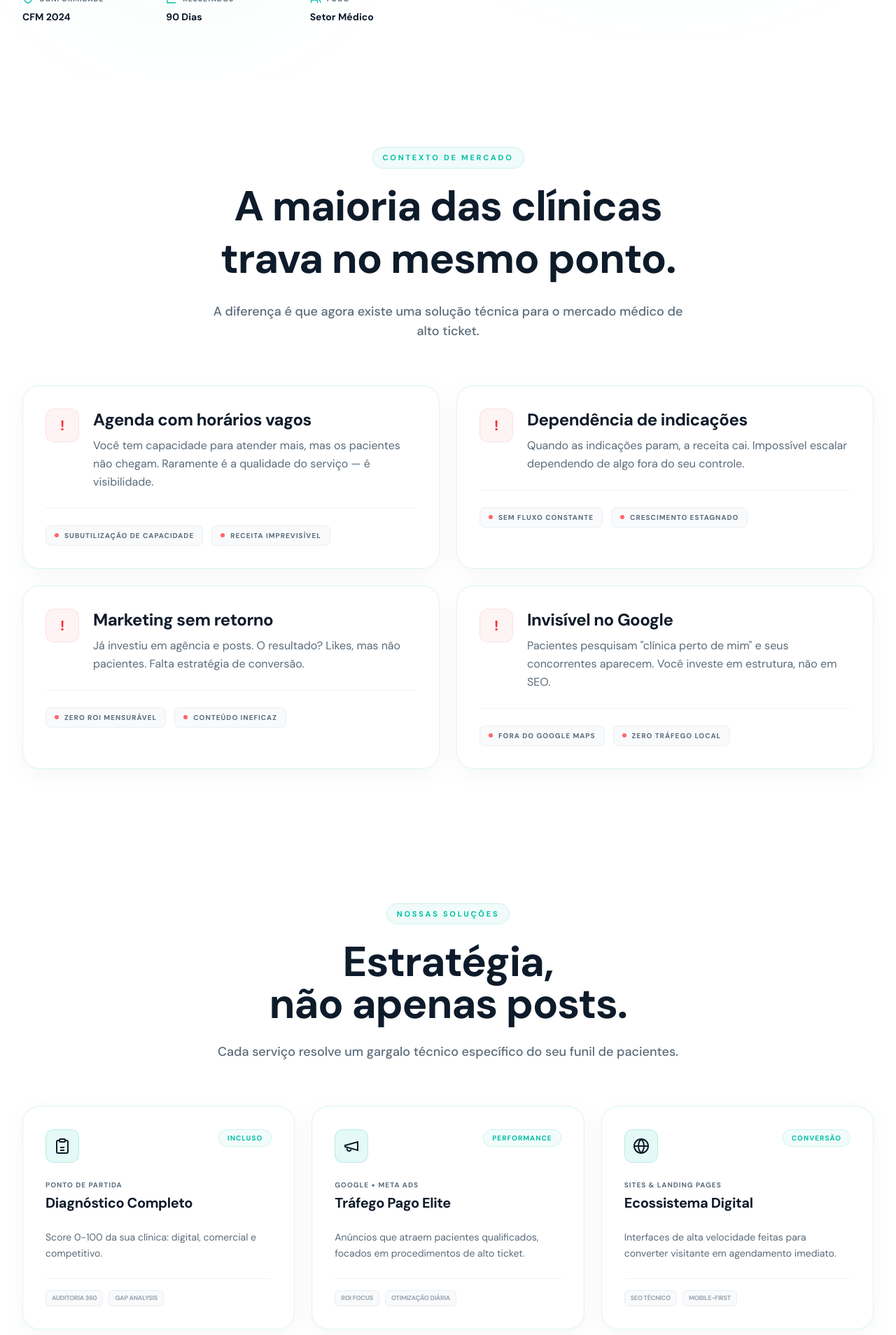
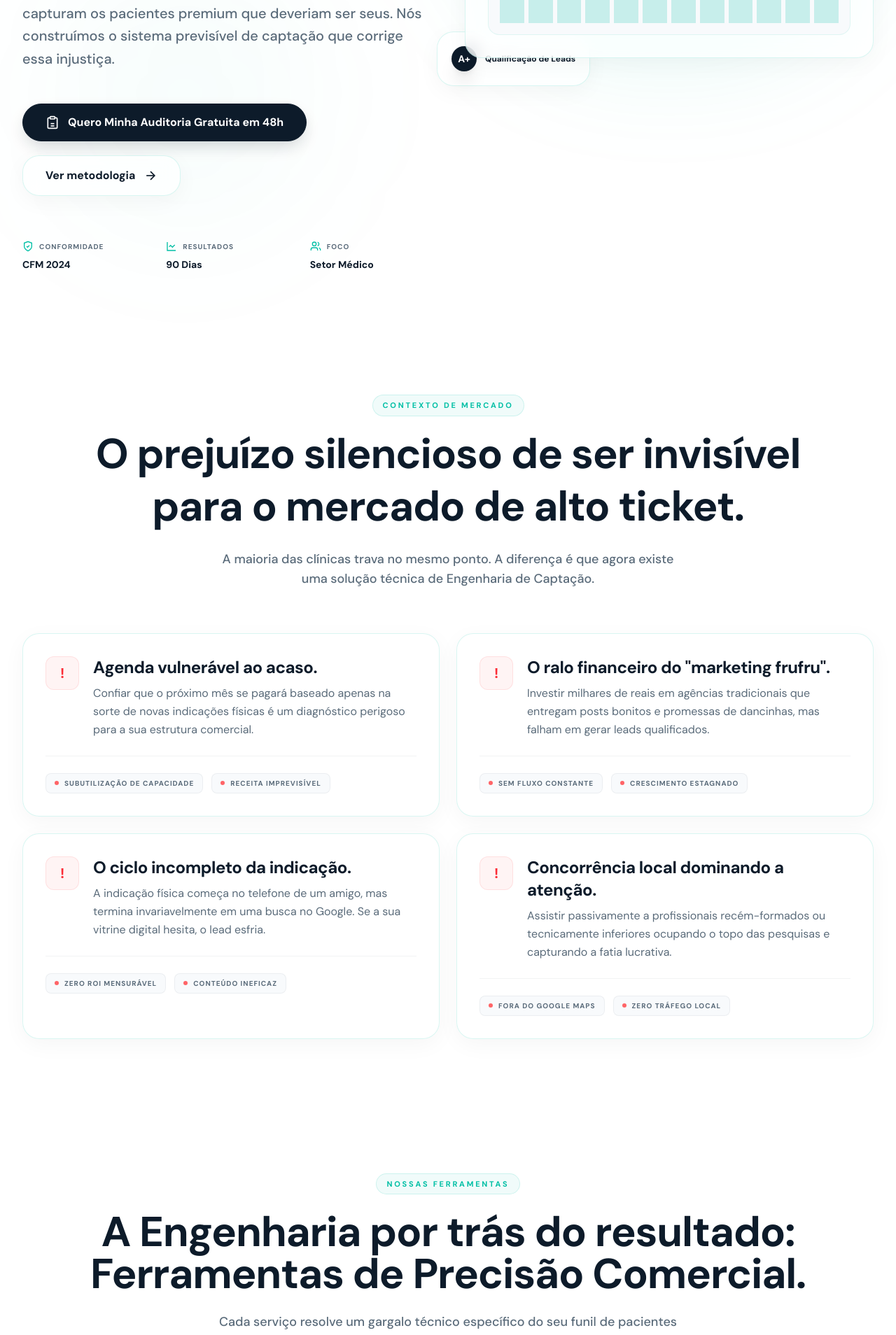
Before and after one commit to oguidomingos/pulso-landing, a React (Vite) app: page / in a window 1280 px wide. Shown: the part 880-2788 px from the top of the page at 70% size. Built offline with nearby package versions, Linux system fonts and the light colour scheme.

Commit message:
feat: overhaul copy with surgical pattern, add risk reversal and regional scarcity

```diff
--- a/src/App.jsx
+++ b/src/App.jsx
@@ -3,7 +3,7 @@ import './index.css'
 import Wiki from './Wiki.jsx'
 import heartbeatSrc from '/heartbeat.mp3?url'
 
-const WHATSAPP_LINK = 'https://wa.me/5561991465706?text=Ol%C3%A1%2C%20quero%20dar%20o%20primeiro%20passo%20para%20a%20previsibilidade%20financeira%20do%20meu%20consult%C3%B3rio.'
+const WHATSAPP_LINK = 'https://wa.me/5561999999999?text=Ol%C3%A1%2C%20quero%20minha%20auditoria%20gratuita'
 
 function Icon({ name, className = '' }) {
   const icons = {
@@ -16,7 +16,7 @@ function Icon({ name, className = '' }) {
     clipboard: <svg className={className} viewBox="0 0 24 24" fill="none" stroke="currentColor" strokeWidth="2"><rect width="8" height="4" x="8" y="2" rx="1" ry="1"/><path d="M16 4h2a2 2 0 0 1 2 2v14a2 2 0 0 1-2 2H6a2 2 0 0 1-2-2V6a2 2 0 0 1 2-2h2"/><path d="M9 14h6"/><path d="M9 18h6"/></svg>,
     camera: <svg className={className} viewBox="0 0 24 24" fill="none" stroke="currentColor" strokeWidth="2"><path d="M14.5 4h-5L7 7H4a2 2 0 0 0-2 2v9a2 2 0 0 0 2 2h16a2 2 0 0 0 2-2V9a2 2 0 0 0-2-2h-3l-2.5-3z"/><circle cx="12" cy="13" r="3"/></svg>,
     instagram: <svg className={className} viewBox="0 0 24 24" fill="none" stroke="currentColor" strokeWidth="2"><rect width="20" height="20" x="2" y="2" rx="5" ry="5"/><path d="M16 11.37A4 4 0 1 1 12.63 8 4 4 0 0 1 16 11.37z"/><line x1="17.5" x2="17.51" y1="6.5" y2="6.5"/></svg>,
-    sparkles: <svg className={className} viewBox="0 0 24 24" fill="none" stroke="currentColor" strokeWidth="2"><path d="m12 3-1.9 5.8a2 2 0 0 1-1.3 1.3L3 12l5.8 1.9a2 2 0 0 1 1.3 1.3L12 21l1.9-5.8a2 2 0 0 1 1.3-1.3L21 12l-5.8-1.9a2 2 0 0 1-1.3-1.3Z"/></svg>,
+    sparkles: <svg className={className} viewBox="0 0 24 24" fill="none" stroke="currentColor" strokeWidth="2"><path d="m12 3-1.9 5.8a2 2 0 0 1-1.3 1.3L3 12l5.8 1.9a2 2 0 0 1-1.3 1.3L12 21l1.9-5.8a2 2 0 0 1-1.3-1.3Z"/></svg>,
     check: <svg className={className} viewBox="0 0 24 24" fill="none" stroke="currentColor" strokeWidth="2"><path d="M20 6 9 17l-5-5"/></svg>,
     users: <svg className={className} viewBox="0 0 24 24" fill="none" stroke="currentColor" strokeWidth="2"><path d="M16 21v-2a4 4 0 0 0-4-4H6a4 4 0 0 0-4 4v2"/><circle cx="9" cy="7" r="4"/><path d="M22 21v-2a4 4 0 0 0-3-3.87"/><path d="M16 3.13a4 4 0 0 1 0 7.75"/></svg>,
     calendar: <svg className={className} viewBox="0 0 24 24" fill="none" stroke="currentColor" strokeWidth="2"><rect width="18" height="18" x="3" y="4" rx="2" ry="2"/><line x1="16" x2="16" y1="2" y2="6"/><line x1="8" x2="8" y1="2" y2="6"/><line x1="3" x2="21" y1="10" y2="10"/></svg>,
@@ -184,7 +184,7 @@ function Navbar() {
     <nav className="fixed top-6 left-0 right-0 z-50 px-6">
       <div className="max-w-5xl mx-auto glass-card h-16 px-6 flex items-center justify-between" style={{ borderRadius: '100px', background: 'rgba(255, 255, 255, 0.8)', borderColor: 'rgba(0, 191, 165, 0.15)' }}>
         <a href="#" className="flex items-center">
-          <img src={import.meta.env.BASE_URL + 'pulso-logo.svg'} alt="Pulso" className="h-6" />
+          <img src={import.meta.env.BASE_URL + 'pulso-logo.svg'} alt="Pulso" className="h-8 w-auto" />
         </a>
         <div className="hidden md:flex items-center gap-8">
           {links.map(([label, href]) => (
@@ -231,21 +231,20 @@ function Hero() {
           <div className="mb-8 flex">
             <span className="section-label flex items-center gap-2">
               <span className="glow-point" />
-              Diagnóstico gratuito disponível
+              ENGENHARIA DE CAPTAÇÃO MÉDICA DE ALTO PADRÃO
             </span>
           </div>
           <h1 className="text-6xl sm:text-7xl lg:text-8xl font-black text-[#0D1B2A] leading-[0.95] tracking-tighter mb-8">
-            AGENDA CHEIA.<br />
-            <span className="text-[#00BFA5]">RESULTADO REAL.</span>
+            O consultório ao lado agradece o seu <span className="text-[#00BFA5]">silêncio digital.</span>
           </h1>
           <p className="text-[#5A6B7A] text-xl max-w-xl mb-12 leading-relaxed font-medium">
-            Transformamos o marketing da sua clínica em um sistema previsível de captação de pacientes de alto ticket.
+            Enquanto você confia exclusivamente no boca a boca, médicos menos experientes dominam o Google em Brasília e capturam os pacientes premium que deveriam ser seus. Nós construímos o sistema previsível de captação que corrige essa injustiça.
           </p>
           <div className="flex flex-wrap gap-5 mb-16">
             <a href={WHATSAPP_LINK} target="_blank" rel="noopener noreferrer"
                className="btn-primary flex items-center gap-3 px-8 py-4 text-base">
-              <Icon name="phone" className="w-5 h-5" />
-              Falar com especialista
+              <Icon name="clipboard" className="w-5 h-5" />
+              Quero Minha Auditoria Gratuita em 48h
             </a>
             <a href="#como-funciona"
                className="glass-card flex items-center gap-3 px-8 py-4 text-base font-bold text-[#0D1B2A] border-rgba(0,191,165,0.2) hover:border-[#00BFA5]/40">
@@ -334,10 +333,10 @@ function Hero() {
 
 function PainPoints() {
   const points = [
-    { title: 'Agenda com horários vagos', desc: 'Você tem capacidade para atender mais, mas os pacientes não chegam. Raramente é a qualidade do serviço — é visibilidade.', subs: ['Subutilização de capacidade', 'Receita imprevisível'] },
-    { title: 'Dependência de indicações', desc: 'Quando as indicações param, a receita cai. Impossível escalar dependendo de algo fora do seu controle.', subs: ['Sem fluxo constante', 'Crescimento estagnado'] },
-    { title: 'Marketing sem retorno', desc: 'Já investiu em agência e posts. O resultado? Likes, mas não pacientes. Falta estratégia de conversão.', subs: ['Zero ROI mensurável', 'Conteúdo ineficaz'] },
-    { title: 'Invisível no Google', desc: 'Pacientes pesquisam "clínica perto de mim" e seus concorrentes aparecem. Você investe em estrutura, não em SEO.', subs: ['Fora do Google Maps', 'Zero tráfego local'] },
+    { title: 'Agenda vulnerável ao acaso.', desc: 'Confiar que o próximo mês se pagará baseado apenas na sorte de novas indicações físicas é um diagnóstico perigoso para a sua estrutura comercial.', subs: ['Subutilização de capacidade', 'Receita imprevisível'] },
+    { title: 'O ralo financeiro do "marketing frufru".', desc: 'Investir milhares de reais em agências tradicionais que entregam posts bonitos e promessas de dancinhas, mas falham em gerar leads qualificados.', subs: ['Sem fluxo constante', 'Crescimento estagnado'] },
+    { title: 'O ciclo incompleto da indicação.', desc: 'A indicação física começa no telefone de um amigo, mas termina invariavelmente em uma busca no Google. Se a sua vitrine digital hesita, o lead esfria.', subs: ['Zero ROI mensurável', 'Conteúdo ineficaz'] },
+    { title: 'Concorrência local dominando a atenção.', desc: 'Assistir passivamente a profissionais recém-formados ou tecnicamente inferiores ocupando o topo das pesquisas e capturando a fatia lucrativa.', subs: ['Fora do Google Maps', 'Zero tráfego local'] },
   ]
   return (
     <section className="py-24 px-6 sm:px-8 relative">
@@ -345,10 +344,10 @@ function PainPoints() {
         <div className="mb-16 text-center">
           <span className="section-label mb-4">Contexto de Mercado</span>
           <h2 className="text-4xl sm:text-6xl font-black text-[#0D1B2A] leading-tight mb-6">
-            A maioria das clínicas<br />trava no mesmo ponto.
+            O prejuízo silencioso de ser invisível<br />para o mercado de alto ticket.
           </h2>
           <p className="text-[#5A6B7A] max-w-2xl mx-auto text-lg font-medium">
-            A diferença é que agora existe uma solução técnica para o mercado médico de alto ticket.
+            A maioria das clínicas trava no mesmo ponto. A diferença é que agora existe uma solução técnica de Engenharia de Captação.
           </p>
         </div>
         <div className="grid md:grid-cols-2 gap-6">
@@ -381,32 +380,30 @@ function PainPoints() {
 
 function Services() {
   const services = [
-    { icon: 'clipboard', name: 'Diagnóstico Completo', sub: 'Ponto de partida', desc: 'Score 0-100 da sua clínica: digital, comercial e competitivo.', badge: 'Incluso', tags: ['Auditoria 360', 'Gap Analysis'] },
-    { icon: 'megaphone', name: 'Tráfego Pago Elite', sub: 'Google + Meta Ads', desc: 'Anúncios que atraem pacientes qualificados, focados em procedimentos de alto ticket.', badge: 'Performance', tags: ['ROI Focus', 'Otimização Diária'] },
-    { icon: 'globe', name: 'Ecossistema Digital', sub: 'Sites & Landing Pages', desc: 'Interfaces de alta velocidade feitas para converter visitante em agendamento imediato.', badge: 'Conversão', tags: ['SEO Técnico', 'Mobile-First'] },
-    { icon: 'instagram', name: 'Autoridade Social', sub: 'Gestão de Redes', desc: 'Posicionamento premium que gera confiança e desejo antes mesmo da primeira consulta.', badge: 'Marca', tags: ['Content Strategy', 'Video Prep'] },
-    { icon: 'sparkles', name: 'Sistemas de Automação', sub: 'IA & CRM', desc: 'Chatbots inteligentes e CRM configurado para não perder nenhum lead qualificado.', badge: 'Escala', tags: ['Smart Reply', 'Lead Scoring'] },
-    { icon: 'map', name: 'Busca Local Avançada', sub: 'Google Maps', desc: 'Domínio total das buscas locais na sua região para sua especialidade principal.', badge: 'Presença', tags: ['Top 3 Maps', 'Review MGMT'] },
+    { icon: 'clipboard', name: 'Deep Scan', sub: 'Diagnóstico Digital Profundo', desc: 'Raio-X comercial completo da presença da sua clínica em relação aos seus concorrentes diretos na Asa Sul, Lago Sul e regiões de elite.', badge: 'Incluso', tags: ['Auditoria 360', 'Gap Analysis'] },
+    { icon: 'megaphone', name: 'Anúncios Cirúrgicos', sub: 'Performance de Elite', desc: 'Campanhas de alta performance no Google Ads e Meta Ads, desenhadas exclusivamente para atrair pacientes qualificados sem violar as normas éticas.', badge: 'Performance', tags: ['ROI Focus', 'Otimização Diária'] },
+    { icon: 'globe', name: 'Vitrine de Elite', sub: 'Interfaces de Conversão', desc: 'Desenvolvimento de Landing Pages de alta velocidade, totalmente adequadas ao compliance do CFM. Estruturas que geram autoridade imediata.', badge: 'Conversão', tags: ['SEO Técnico', 'Mobile-First'] },
+    { icon: 'sparkles', name: 'Auditoria da Recepção', sub: 'Inteligência Comercial', desc: 'Auditamos o processo de atendimento do seu WhatsApp para garantir que o tráfego qualificado que chega vire consulta paga na agenda.', badge: 'Vendas', tags: ['WhatsApp Audit', 'Scripts'] },
   ]
 
   return (
     <section id="servicos" className="py-24 px-6 sm:px-8 relative">
       <div className="max-w-7xl mx-auto relative z-10">
         <div className="text-center mb-16">
-          <span className="section-label mb-6">Nossas Soluções</span>
+          <span className="section-label mb-6">Nossas Ferramentas</span>
           <h2 className="text-4xl sm:text-6xl font-black text-[#0D1B2A] mb-6">
-            Estratégia,<br />não apenas posts.
+            A Engenharia por trás do resultado:<br />Ferramentas de Precisão Comercial.
           </h2>
           <p className="text-[#5A6B7A] text-lg max-w-2xl mx-auto font-medium">
-            Cada serviço resolve um gargalo técnico específico do seu funil de pacientes.
+            Cada serviço resolve um gargalo técnico específico do seu funil de pacientes de alto ticket.
           </p>
         </div>
-        <div className="grid sm:grid-cols-2 lg:grid-cols-3 gap-6">
+        <div className="grid sm:grid-cols-2 lg:grid-cols-2 gap-6">
           {services.map((s, i) => (
-            <div key={i} className="glass-card p-8 group flex flex-col gap-6">
+            <div key={i} className="glass-card p-10 group flex flex-col gap-6">
               <div className="flex items-start justify-between">
-                <div className="w-12 h-12 rounded-xl bg-[#00BFA5]/10 border border-[#00BFA5]/20 flex items-center justify-center group-hover:bg-[#00BFA5] group-hover:text-white transition-all duration-300">
-                  <Icon name={s.icon} className="w-6 h-6" />
+                <div className="w-14 h-14 rounded-2xl bg-[#00BFA5]/10 border border-[#00BFA5]/20 flex items-center justify-center group-hover:bg-[#00BFA5] group-hover:text-white transition-all duration-300">
+                  <Icon name={s.icon} className="w-8 h-8" />
                 </div>
                 <span className="text-[10px] font-black uppercase tracking-widest text-[#00BFA5] bg-[#00BFA5]/5 px-3 py-1 rounded-full border border-[#00BFA5]/15">
                   {s.badge}
@@ -414,17 +411,43 @@ function Services() {
               </div>
               <div>
                 <span className="text-[10px] font-bold text-[#5A6B7A] uppercase tracking-widest mb-1 block">{s.sub}</span>
-                <h3 className="font-bold text-[#0D1B2A] text-xl">{s.name}</h3>
+                <h3 className="font-bold text-[#0D1B2A] text-2xl">{s.name}</h3>
               </div>
-              <p className="text-[#5A6B7A] text-sm leading-relaxed flex-1">{s.desc}</p>
+              <p className="text-[#5A6B7A] text-base leading-relaxed flex-1">{s.desc}</p>
               <div className="flex flex-wrap gap-2 pt-4 border-t border-[#0D1B2A]/5">
                 {s.tags.map((t, j) => (
-                  <span key={j} className="text-[9px] font-black uppercase tracking-tight text-[#5A6B7A]/60 bg-[#F8FAFC] border border-[#0D1B2A]/5 px-2 py-1 rounded-md">{t}</span>
+                  <span key={j} className="text-[10px] font-black uppercase tracking-tight text-[#5A6B7A]/60 bg-[#F8FAFC] border border-[#0D1B2A]/5 px-2 py-1 rounded-md">{t}</span>
                 ))}
               </div>
             </div>
           ))}
         </div>
+      </div>
+    </section>
+  )
+}
+
+function RiskReversal() {
+  return (
+    <section className="py-24 px-6 sm:px-8 relative overflow-hidden">
+      <div className="max-w-5xl mx-auto glass-card p-12 sm:p-20 bg-[#F8FAFC] border-[#00BFA5]/30">
+        <span className="section-label mb-8">Risco Zero Pulso</span>
+        <h2 className="text-4xl sm:text-5xl font-black text-[#0D1B2A] mb-10 leading-tight">
+          Você não paga para imaginar.<br />
+          <span className="text-[#00BFA5]">Você vê primeiro, depois decide.</span>
+        </h2>
+        <div className="space-y-6 text-[#5A6B7A] text-xl font-medium mb-12">
+          <p>Reduzimos o seu risco a zero. Em até <strong className="text-[#0D1B2A]">48 horas</strong>, antes de você assinar qualquer contrato ou realizar qualquer pagamento de setup, a equipe de engenharia da Pulso vai entregar para o seu consultório:</p>
+          <ul className="space-y-4">
+            <li className="flex items-center gap-3"><Icon name="check" className="w-6 h-6 text-[#00BFA5]" /> O design completo da sua nova <strong>Vitrine de Elite</strong> (Landing Page);</li>
+            <li className="flex items-center gap-3"><Icon name="check" className="w-6 h-6 text-[#00BFA5]" /> O planejamento estratégico dos seus <strong>Anúncios Cirúrgicos</strong>;</li>
+            <li className="flex items-center gap-3"><Icon name="check" className="w-6 h-6 text-[#00BFA5]" /> Uma <strong>Auditoria Comercial</strong> da sua presença atual.</li>
+          </ul>
+          <p>Se você olhar para a nossa entrega técnica e não enxergar a engrenagem que vai dar previsibilidade à sua agenda, nós apertamos as mãos e você não nos deve absolutamente nada. O risco do trabalho inicial é 100% nosso.</p>
+        </div>
+        <a href={WHATSAPP_LINK} target="_blank" rel="noopener noreferrer" className="btn-primary inline-flex px-12 py-5 text-xl font-black">
+          SOLICITAR MINHA ESTRUTURA EM 48H
+        </a>
       </div>
     </section>
   )
@@ -441,9 +464,9 @@ function HowItWorks() {
     <section id="como-funciona" className="py-24 px-6 sm:px-8 relative">
       <div className="max-w-7xl mx-auto grid lg:grid-cols-2 gap-20 items-center relative z-10">
         <div>
-          <span className="section-label mb-6">Metodologia Pulso</span>
+          <span className="section-label mb-6">Engenharia de Captação</span>
           <h2 className="text-4xl sm:text-6xl font-black text-[#0D1B2A] leading-tight mb-10">
-            A engenharia por<br />trás do resultado.
+            A técnica por<br />trás do resultado.
           </h2>
           <div className="space-y-10">
             {steps.map((s, i) => (
@@ -502,17 +525,19 @@ function HowItWorks() {
 
 function Plans() {
   const bundles = [
-    { name: 'Starter', sub: 'Essencial Digital', desc: 'Fundação necessária para clínicas que precisam de presença profissional.', features: ['Google Meu Negócio','12 posts/mês Estratégicos','Diagnóstico de Gaps','Suporte Prioritário'] },
-    { name: 'Growth', sub: 'Tração de Agenda', desc: 'Nosso sistema completo para lotar a agenda com pacientes qualificados.', popular: true, features: ['Google Ads + Meta Ads','Site High-Performance','Landing Pages de Elite','Dashboard em Tempo Real','Treinamento Comercial'] },
-    { name: 'Authority', sub: 'Liderança de Nicho', desc: 'Para médicos que buscam ser a referência absoluta em sua região.', features: ['Estratégia de Autoridade','Produção Audiovisual','IA de Atendimento','Consultoria VIP','Gestão de Reputação'] },
+    { name: 'Starter', sub: 'Fundação Digital', desc: 'Presença profissional obrigatória para clínicas em fase de estruturação.', features: ['Google Meu Negócio Elite','12 Vitrines de Autoridade/mês','Deep Scan Inicial','Suporte Técnico'] },
+    { name: 'Growth', sub: 'Escala de Agenda', desc: 'Sistema completo de Engenharia de Captação para lotar horários com ticket premium.', popular: true, features: ['Anúncios Cirúrgicos','Vitrine de Elite (Landing Page)','Dashboard de Leads Live','Auditoria de Recepção','Treinamento Comercial'] },
+    { name: 'Authority', sub: 'Soberania Regional', desc: 'Para médicos que buscam o domínio total do mercado e leilão digital da região.', features: ['Estratégia Multicanal','Produção Audiovisual VIP','IA de Atendimento 24h','Consultoria Estratégica','Gestão de Reputação Premium'] },
   ]
   return (
     <section id="planos" className="py-24 px-6 sm:px-8 relative bg-[#F8FAFC]">
       <div className="max-w-7xl mx-auto relative z-10">
-        <div className="text-center mb-20">
-          <span className="section-label mb-6">Investimento Técnico</span>
-          <h2 className="text-4xl sm:text-6xl font-black text-[#0D1B2A] mb-6">Planos que escalam.</h2>
-          <p className="text-[#5A6B7A] text-xl max-w-2xl mx-auto font-medium">Modelos adaptados para diferentes estágios de crescimento.</p>
+        <div className="text-center mb-16">
+          <span className="section-label mb-6">Barreira de Entrada</span>
+          <p className="text-[#0D1B2A] text-lg font-black max-w-3xl mx-auto mb-12">
+            "Para garantir a máxima performance e a soberania dos nossos clientes nos leilões do Google, nós limitamos estritamente a nossa atuação a <span className="text-[#00BFA5]">3 médicos por especialidade por região</span>. Não anunciamos concorrentes diretos no mesmo território."
+          </p>
+          <h2 className="text-4xl sm:text-6xl font-black text-[#0D1B2A] mb-6">Planos de Engenharia.</h2>
         </div>
 
         <div className="grid md:grid-cols-3 gap-8">
@@ -540,7 +565,7 @@ function Plans() {
               </ul>
               <a href={WHATSAPP_LINK} target="_blank" rel="noopener noreferrer"
                  className={`block text-center font-black py-5 rounded-2xl transition-all text-sm tracking-wide ${p.popular ? 'btn-primary' : 'border-2 border-[#0D1B2A] text-[#0D1B2A] hover:bg-[#0D1B2A] hover:text-white'}`}>
-                Verificar Disponibilidade
+                QUERO SOLICITAR MINHA ESTRUTURA EM 48H
               </a>
             </div>
           ))}
@@ -579,10 +604,10 @@ function Results() {
 
 function Differentials() {
   const items = [
-    { icon: 'shield', title: 'Compliance Médica', desc: 'Estratégias rigorosamente alinhadas com as normas do CFM 2024.' },
-    { icon: 'chart', title: 'Estratégia ROI', desc: 'Foco total em converter cliques em agendamentos reais na sua clínica.' },
-    { icon: 'zap', title: 'Stack Tecnológica', desc: 'Dashboards e automações exclusivas para gestão de performance.' },
-    { icon: 'heart', title: 'Setor Exclusivo', desc: 'Atendemos apenas o setor de saúde. Conhecemos o seu paciente.' },
+    { icon: 'shield', title: 'Compliance CFM', desc: 'Estratégias rigorosamente alinhadas com as normas de publicidade médica de 2024.' },
+    { icon: 'chart', title: 'Foco em Vendas', desc: 'Não entregamos likes, entregamos pacientes qualificados na sua recepção.' },
+    { icon: 'zap', title: 'Tecnologia Proprietária', desc: 'Dashboards e automações exclusivas para gestão de performance médica.' },
+    { icon: 'heart', title: 'Setor Exclusivo', desc: 'Atendemos apenas o setor de saúde. Conhecemos a dor do médico.' },
   ]
   return (
     <section className="py-24 px-6 sm:px-8 relative bg-[#F8FAFC]">
@@ -645,20 +670,17 @@ function CTA() {
   return (
     <section className="py-24 px-6 sm:px-8 relative">
       <div className="max-w-6xl mx-auto glass-card p-16 sm:p-24 text-center relative overflow-hidden bg-[#0D1B2A] border-none shadow-3xl">
-        <div className="absolute inset-0 bg-gradient-to-br from-[#00BFA5]/18 via-transparent to-[#1D4ED8]/10 pointer-events-none" />
-        <h2 className="text-4xl sm:text-6xl lg:text-7xl font-black text-black leading-[0.95] tracking-tighter mb-6 relative z-10">
-          O consultório ao lado
-          <br />
-          <span className="text-[#7CE9D8]">agradece o seu silêncio digital.</span>
+        <div className="absolute inset-0 bg-gradient-to-br from-[#00BFA5]/20 to-transparent pointer-events-none" />
+        <h2 className="text-5xl sm:text-8xl font-black text-white leading-[0.9] tracking-tighter mb-12 relative z-10">
+          SISTEMA<br />
+          <span className="text-[#00BFA5]">PULSO</span><br />
+          ATIVAR AGORA.
         </h2>
-        <p className="text-base sm:text-xl text-white/72 font-semibold leading-relaxed max-w-3xl mx-auto mb-12 relative z-10">
-          Dê o primeiro passo para previsibilidade financeira agora.
-        </p>
         <div className="flex flex-col sm:flex-row justify-center gap-6 relative z-10">
           <a href={WHATSAPP_LINK} target="_blank" rel="noopener noreferrer"
-             className="bg-[#00BFA5] text-[#062B2C] hover:bg-[#7CE9D8] hover:text-[#031A1B] px-14 py-6 text-lg sm:text-xl font-black rounded-2xl flex items-center justify-center gap-4 transition-all duration-500 shadow-[0_20px_60px_rgba(0,191,165,0.28)]">
+             className="bg-white text-[#0D1B2A] hover:bg-[#00BFA5] hover:text-white px-14 py-6 text-xl font-black rounded-2xl flex items-center justify-center gap-4 transition-all duration-500 shadow-2xl">
             <Icon name="phone" className="w-7 h-7" />
-            Dê o primeiro passo agora
+            QUERO SOLICITAR MINHA ESTRUTURA EM 48H
           </a>
         </div>
       </div>
@@ -671,8 +693,8 @@ function Footer() {
     <footer className="py-16 px-6 sm:px-8 border-t border-[#0D1B2A]/5 bg-white">
       <div className="max-w-7xl mx-auto flex flex-col md:flex-row justify-between items-center gap-12">
         <div className="flex flex-col items-center md:items-start gap-6">
-          <img src={import.meta.env.BASE_URL + 'pulso-logo.svg'} alt="Pulso" className="h-7" />
-          <p className="text-[#5A6B7A] text-[10px] font-black uppercase tracking-[0.3em]">Advanced Healthcare Growth © {new Date().getFullYear()}</p>
+          <img src={import.meta.env.BASE_URL + 'pulso-logo.svg'} alt="Pulso" className="h-7 w-auto" />
+          <p className="text-[#5A6B7A] text-[10px] font-black uppercase tracking-[0.3em]">Engenharia de Captação Médica © {new Date().getFullYear()}</p>
         </div>
         <div className="flex gap-12">
           {['Serviços', 'Resultados', 'Wiki'].map((l) => (
@@ -702,6 +724,7 @@ function App() {
         <FadeIn from="up"><PainPoints /></FadeIn>
         <FadeIn from="blur"><Services /></FadeIn>
         <FadeIn from="left"><HowItWorks /></FadeIn>
+        <FadeIn from="zoom"><RiskReversal /></FadeIn>
         <FadeIn from="right"><Results /></FadeIn>
         <FadeIn from="up"><Plans /></FadeIn>
         <FadeIn from="blur"><Differentials /></FadeIn>
```
